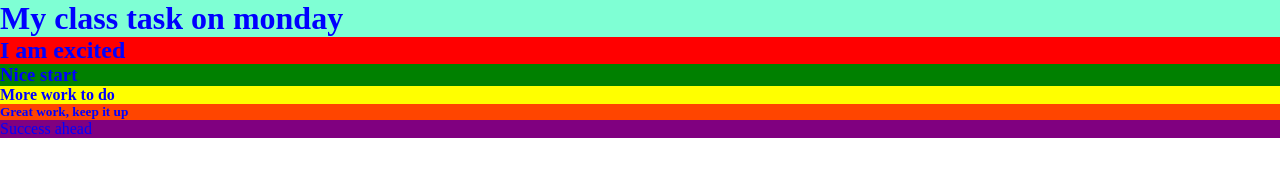
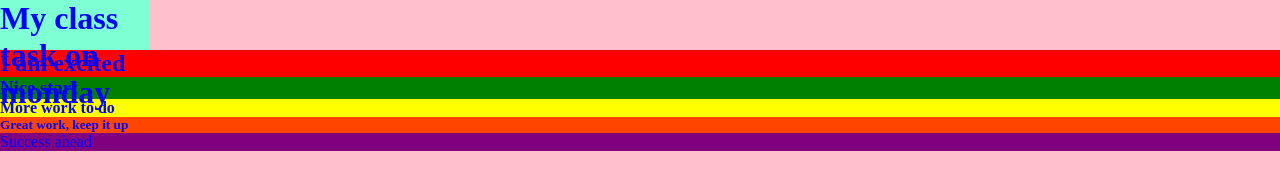
Before and after one commit to abolarinwachristianah2024-code/Class_task, a website: page index.html in a window 1280 px wide. Drawn offline with Linux system fonts and the light colour scheme.

Commit message:
added height on css

```diff
--- a/index.css
+++ b/index.css
@@ -1,10 +1,21 @@
 *{
     margin: 0;
     padding: 0;
+    box-sizing: border-box;
 }
+.team{
+    color:blue;
+    background-color: pink;
+    width: 100%;
+    height: 100vh;
+    gap: 20px;
+}
+
 h1{
     color:blue;
     background-color: aquamarine;
+    width: 150px;
+    height: 50px;
 }
 h2{
     color:blue;
@@ -26,7 +37,3 @@ p{
     color:blue;
     background-color: purple;
 }
-.team{
-    color:blue;
-    background-color: pink;
-}
```
Also changed, not shown: index.html (+1 -0 lines).
